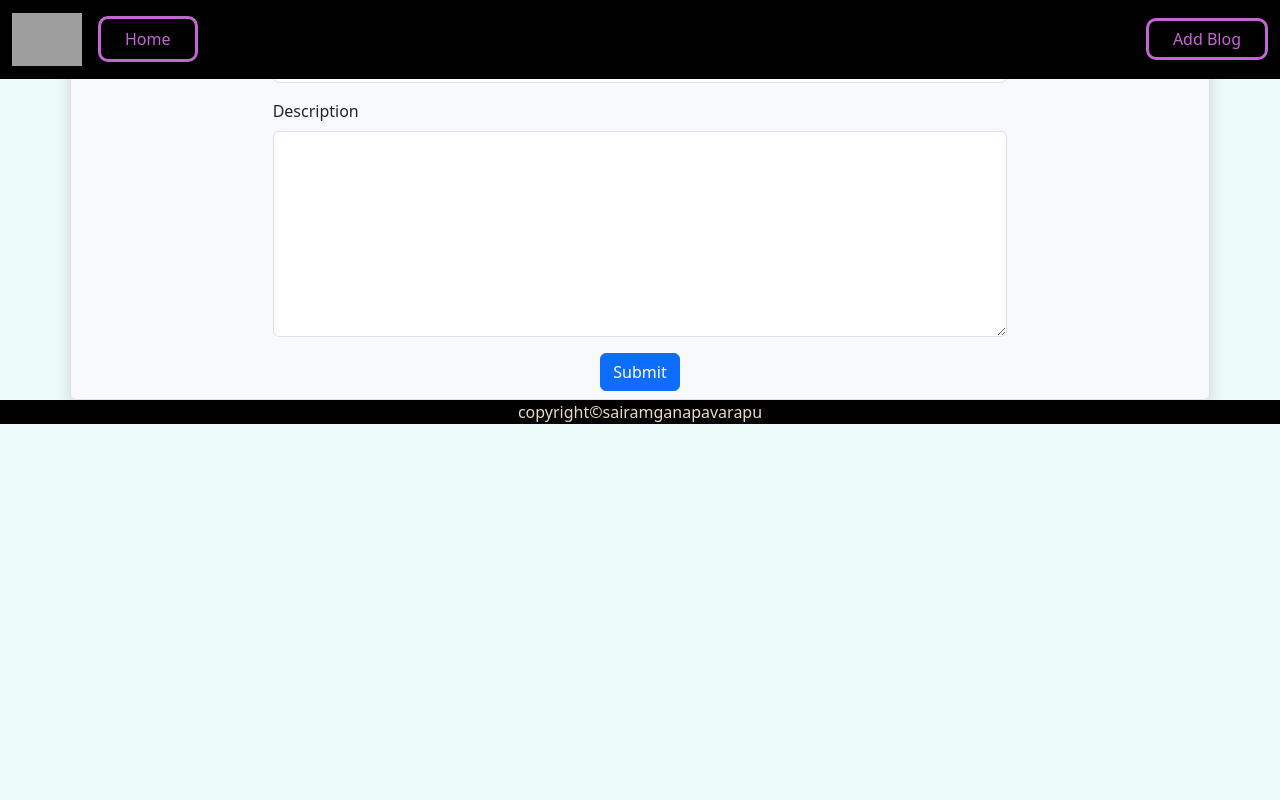
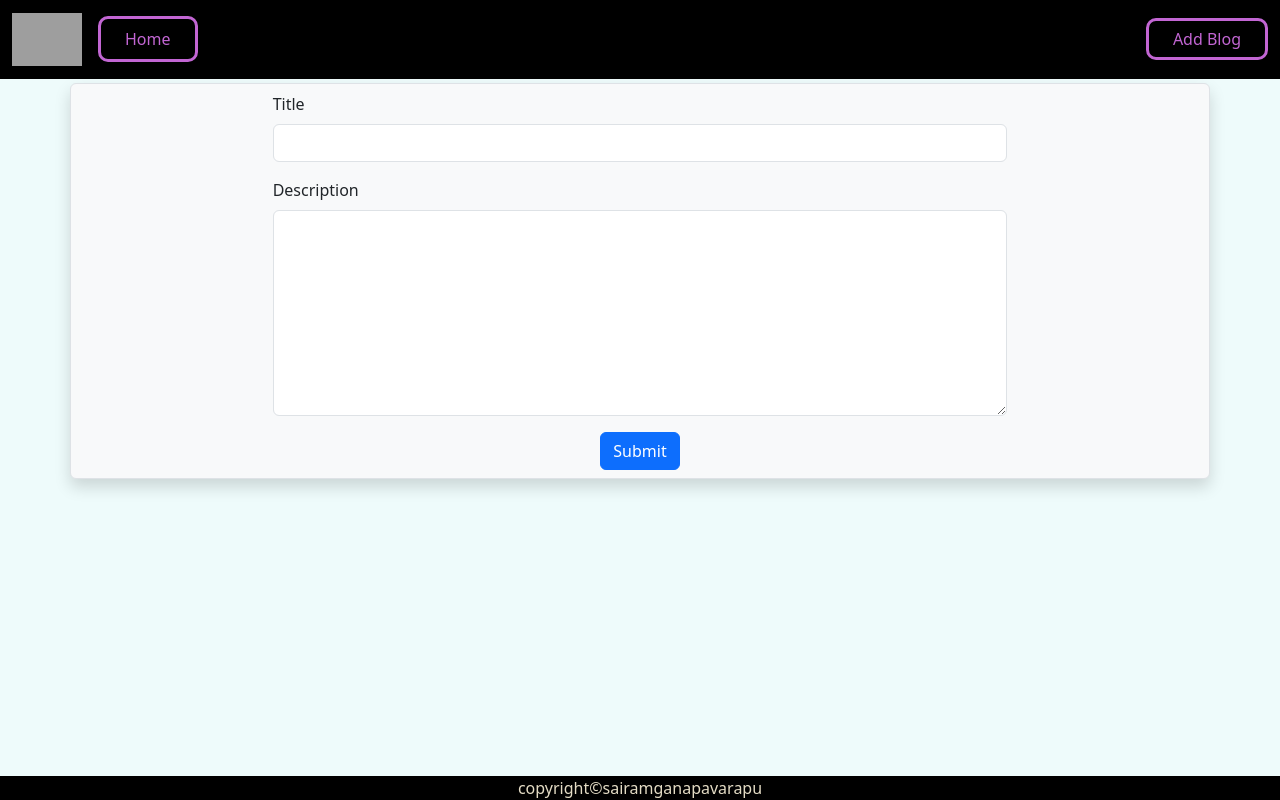
Before and after one commit to Sairam9542/Blogging-Application, a React (Vite) app in the folder Frontendreact/my-blog-app/: page /addBlog in a window 1280 px wide. Built offline with nearby package versions, Linux system fonts and the light colour scheme; grey boxes are pictures that could not be loaded.

Commit message:
modified footer

```diff
--- a/Frontendreact/my-blog-app/src/index.css
+++ b/Frontendreact/my-blog-app/src/index.css
@@ -6,15 +6,13 @@ body {
     text-align: center;
     color: #e4dcc5;
     width: 100%;
+    position: fixed;
+    bottom: 0;
 }
 
 
 .navbar {
     background-color: #000;
-    position: fixed;
-    z-index: 2;
-    width: 100%;
-    top: 0;
 }
 
 
```
Also changed, not shown: 1 other file (tests, documents, lock files or other folders).
